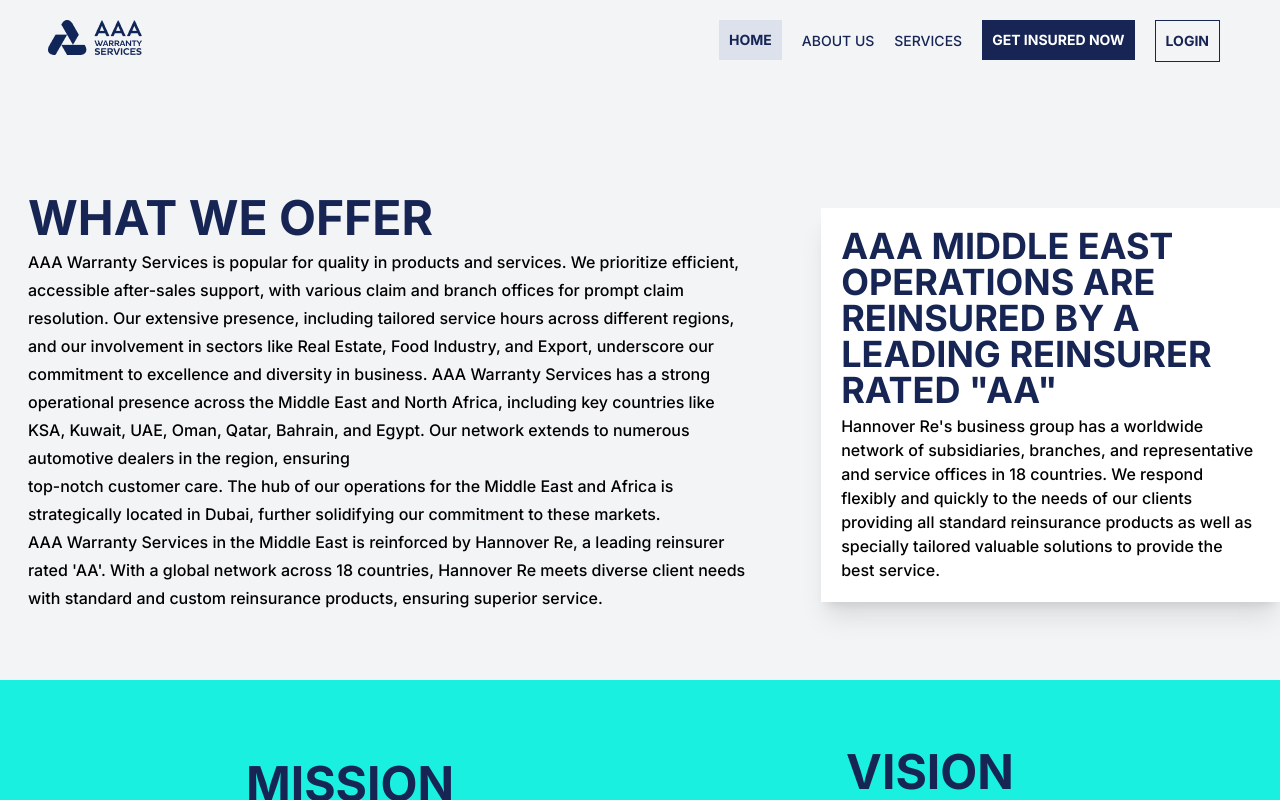
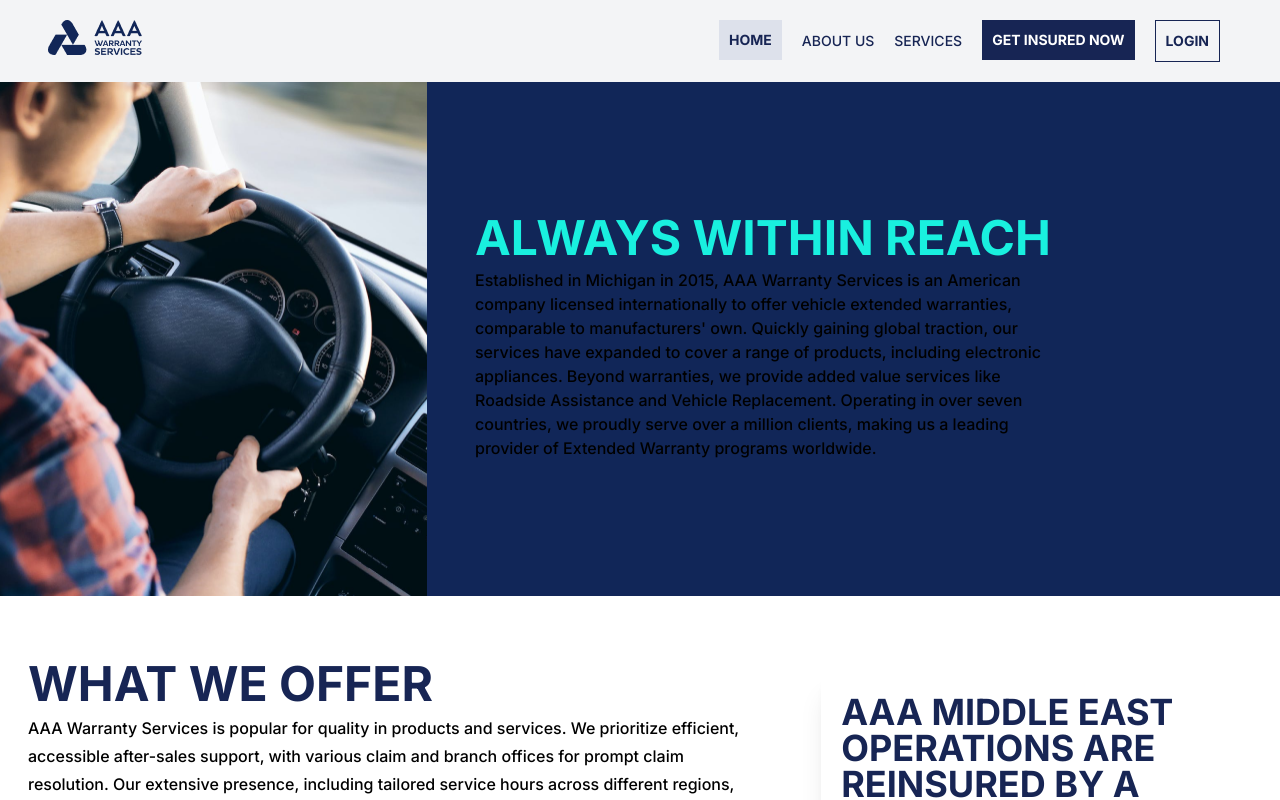
Before and after one commit to moeleb/aaa_project, a Next.js app: page /about-us in a window 1280 px wide. Shown: the top 800 px of the page. Built offline with nearby package versions, Linux system fonts and the light colour scheme.

Commit message:
Fixed about us and index for new changes

```diff
--- a/imagesPaths.ts
+++ b/imagesPaths.ts
@@ -23,3 +23,4 @@
 
 
 export const aaasymbol = "/images/alwayswithinreach.png"
+export const driving = "/images/driving.png"
--- a/src/pages/about-us.tsx
+++ b/src/pages/about-us.tsx
@@ -1,5 +1,5 @@
 import React from "react";
-import { leftQuote, rightQuote } from "../../imagesPaths";
+import { leftQuote, rightQuote, driving } from "../../imagesPaths";
 import { Layout } from '@/components/layout'
 import { ReactElement } from 'react'
 
@@ -106,7 +106,34 @@
 const AboutUs = () => {
   return (
     <>
-       <section className="justify-center items-stretch self-stretch bg-gray-100 flex flex-col py-12">
+       <section className="">
+       <div className="bg-primary">
+  <div className="gap-5 flex max-md:flex-col max-md:items-stretch max-md:gap-0">
+  <div>
+      <img
+        loading="lazy"
+        srcSet= {driving}
+        className="aspect-[0.83] object-contain object-center w-full overflow-hidden max-w-[427px]"
+        aria-label="image"
+      />
+    </div>
+    <div className="flex flex-col items-stretch w-[54%] max-md:w-full max-md:ml-0">
+      <div className="justify-center items-stretch flex flex-col my-auto pl-7 pr-16 py-7 max-md:max-w-full max-md:mt-10 max-md:px-5">
+
+        <header className="text-main text-5xl font-bold leading-10 uppercase max-md:max-w-full max-md:text-4xl max-md:leading-10">
+          Always within reach
+        </header>
+        <div className="text-black text-base font-medium leading-6 mt-2.5 max-md:max-w-full">
+        Established in Michigan in 2015, AAA Warranty Services is an American company licensed internationally to offer vehicle extended warranties, comparable to manufacturers' own.
+        Quickly gaining global traction, our services have expanded to cover a range of products, including electronic appliances. Beyond warranties, we provide added value services
+         like Roadside Assistance and Vehicle Replacement. Operating in over seven countries, we proudly serve over a million clients, making us a leading provider of Extended Warranty programs worldwide.        </div>
+      </div>
+
+    </div>
+  </div>
+</div>
+
+
 
     <div className="self-stretch py-10 max-md:pr-5">
       <div className="gap-5 flex max-md:flex-col max-md:items-stretch max-md:gap-0">
--- a/src/pages/index.tsx
+++ b/src/pages/index.tsx
@@ -101,6 +101,7 @@
       <div className="gap-5 flex max-md:flex-col max-md:items-stretch max-md:gap-0">
         <div className="flex flex-col items-stretch w-[54%] max-md:w-full max-md:ml-0">
           <div className="justify-center items-stretch flex flex-col my-auto pl-7 pr-16 py-7 max-md:max-w-full max-md:mt-10 max-md:px-5">
+
             <header className="text-main text-5xl font-bold leading-10 uppercase max-md:max-w-full max-md:text-4xl max-md:leading-10">
               Always within reach
             </header>
@@ -123,6 +124,9 @@
         </div>
       </div>
     </div>
+
+
+
 
        <div className="relative w-full max-md:max-w-full max-md:pl-5">
          <div className="gap-5 flex max-md:flex-col max-md:items-stretch max-md:gap-0">
```
Also changed, not shown: public/images/driving.png (added).
